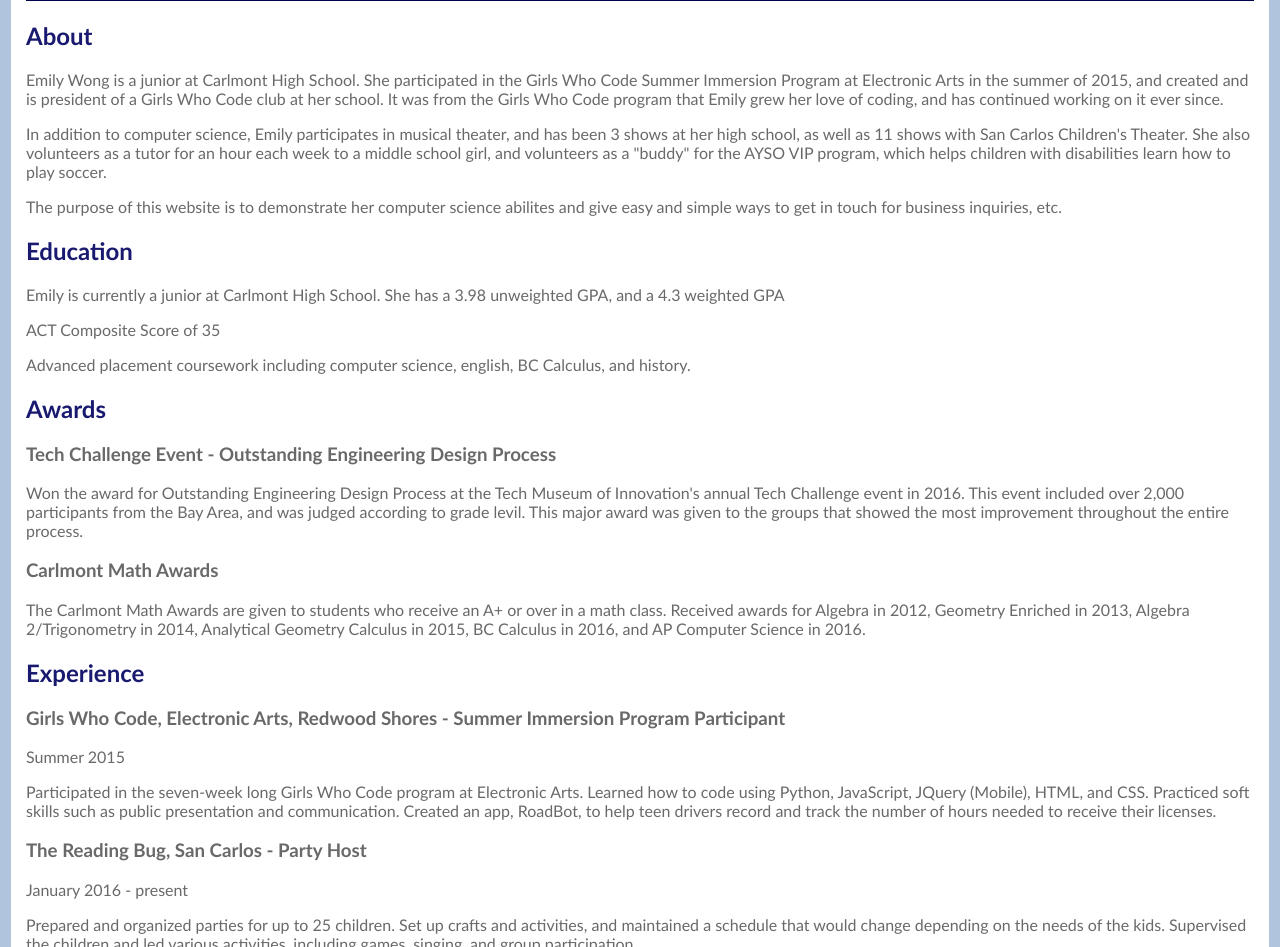
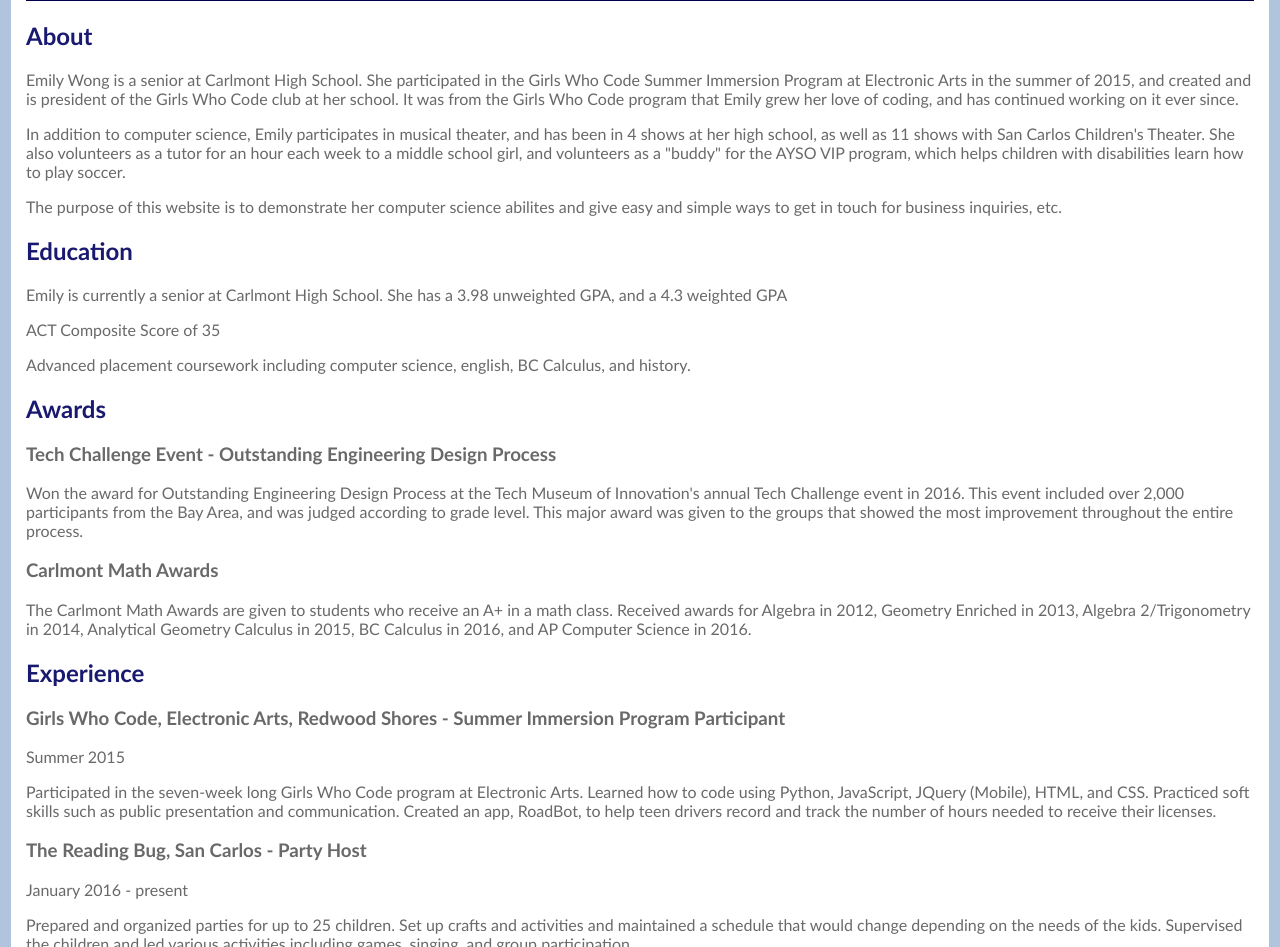
Before and after one commit to emilywong99/emilywong99.github.io, a plain HTML site: page index.html in a window 1280 px wide. Shown: the part 125-1072 px from the top of the page. Drawn offline with Linux system fonts and the light colour scheme.

Commit message:
Senior Year Changes
Changes made because I am now a senior and stuff is different

```diff
--- a/index.html
+++ b/index.html
@@ -15,10 +15,10 @@
 			<h2>About</h2>
 
 			<p>
-				Emily Wong is a junior at Carlmont High School. She participated in the Girls Who Code Summer Immersion Program at Electronic Arts in the summer of 2015, and created and is president of a Girls Who Code club at her school. It was from the Girls Who Code program that Emily grew her love of coding, and has continued working on it ever since.
+				Emily Wong is a senior at Carlmont High School. She participated in the Girls Who Code Summer Immersion Program at Electronic Arts in the summer of 2015, and created and is president of the Girls Who Code club at her school. It was from the Girls Who Code program that Emily grew her love of coding, and has continued working on it ever since.
 			</p>
 			<p>
-				In addition to computer science, Emily participates in musical theater, and has been 3 shows at her high school, as well as 11 shows with San Carlos Children's Theater. She also volunteers as a tutor for an hour each week to a middle school girl, and volunteers as a "buddy" for the AYSO VIP program, which helps children with disabilities learn how to play soccer.
+				In addition to computer science, Emily participates in musical theater, and has been in 4 shows at her high school, as well as 11 shows with San Carlos Children's Theater. She also volunteers as a tutor for an hour each week to a middle school girl, and volunteers as a "buddy" for the AYSO VIP program, which helps children with disabilities learn how to play soccer.
 			</p>
 			<p>
 				The purpose of this website is to demonstrate her computer science abilites and give easy and simple ways to get in touch for business inquiries, etc.
@@ -28,7 +28,7 @@
 			<h2>Education</h2>
 
 			<p>
-				Emily is currently a junior at Carlmont High School. She has a 3.98 unweighted GPA, and a 4.3 weighted GPA
+				Emily is currently a senior at Carlmont High School. She has a 3.98 unweighted GPA, and a 4.3 weighted GPA
 			</p>
 
 			<p>
@@ -43,11 +43,11 @@
 
 			<h3>Tech Challenge Event - Outstanding Engineering Design Process</h3>
 
-			<p>Won the award for Outstanding Engineering Design Process at the Tech Museum of Innovation's annual Tech Challenge event in 2016. This event included over 2,000 participants from the Bay Area, and was judged according to grade levil. This major award was given to the groups that showed the most improvement throughout the entire process.</p>
+			<p>Won the award for Outstanding Engineering Design Process at the Tech Museum of Innovation's annual Tech Challenge event in 2016. This event included over 2,000 participants from the Bay Area, and was judged according to grade level. This major award was given to the groups that showed the most improvement throughout the entire process.</p>
 
 			<h3>Carlmont Math Awards</h3>
 
-			<p>The Carlmont Math Awards are given to students who receive an A+ or over in a math class. Received awards for Algebra in 2012, Geometry Enriched in 2013, Algebra 2/Trigonometry in 2014, Analytical Geometry Calculus in 2015, BC Calculus in 2016, and AP Computer Science in 2016.</p>
+			<p>The Carlmont Math Awards are given to students who receive an A+ in a math class. Received awards for Algebra in 2012, Geometry Enriched in 2013, Algebra 2/Trigonometry in 2014, Analytical Geometry Calculus in 2015, BC Calculus in 2016, and AP Computer Science in 2016.</p>
 
 
 			<h2>Experience</h2>
@@ -73,7 +73,7 @@
 			</p>
 
 			<p>
-				Prepared and organized parties for up to 25 children. Set up crafts and activities, and maintained a schedule that would change depending on the needs of the kids. Supervised the children and led various activities, including games, singing, and group participation.
+				Prepared and organized parties for up to 25 children. Set up crafts and activities and maintained a schedule that would change depending on the needs of the kids. Supervised the children and led various activities including games, singing, and group participation.
 
 			</p>
 
@@ -135,13 +135,13 @@
 			<h3>Choir Council</h3>
 
 			<p>
-				Elected representative of the advanced women’s choir in 10th grade. Elected president of the entire choral program in 12th grade, involving organization and communication
+				Elected representative of the advanced women’s choir in 10th grade. Elected president of the entire choral program in 12th grade. Created a "buddy" program to introduce new choir students into the close-knit choral community. I led several bonding parties for the choirs, ran a booth at the annual Save the Music festival, and made fundraisers. Finally, because of my input, the entire choir program was able to travel to New York to perform in Carnegie Hall as the annual trip.
 			</p>
 
 			<h3>Tech Challenge Club, Construction Club</h3>
 
 			<p>
-				Clubs designed to create projects for the Tech Challenge at the Tech Museum of Innovation in San Jose
+				Club designed to create projects for the Tech Challenge at the Tech Museum of Innovation in San Jose
 			</p>
 
 			<h3>DECA (Distributive Education Clubs of America)</h3>
@@ -164,7 +164,7 @@
 
 			<h3>Carlmont Musical</h3>
 
-			<p>Lead role in Once Upon a Mattress</p>
+			<p>Lead roles in Once Upon a Mattress and Anything Goes</p>
 
 			<h2>Organizations</h2>
 
```
